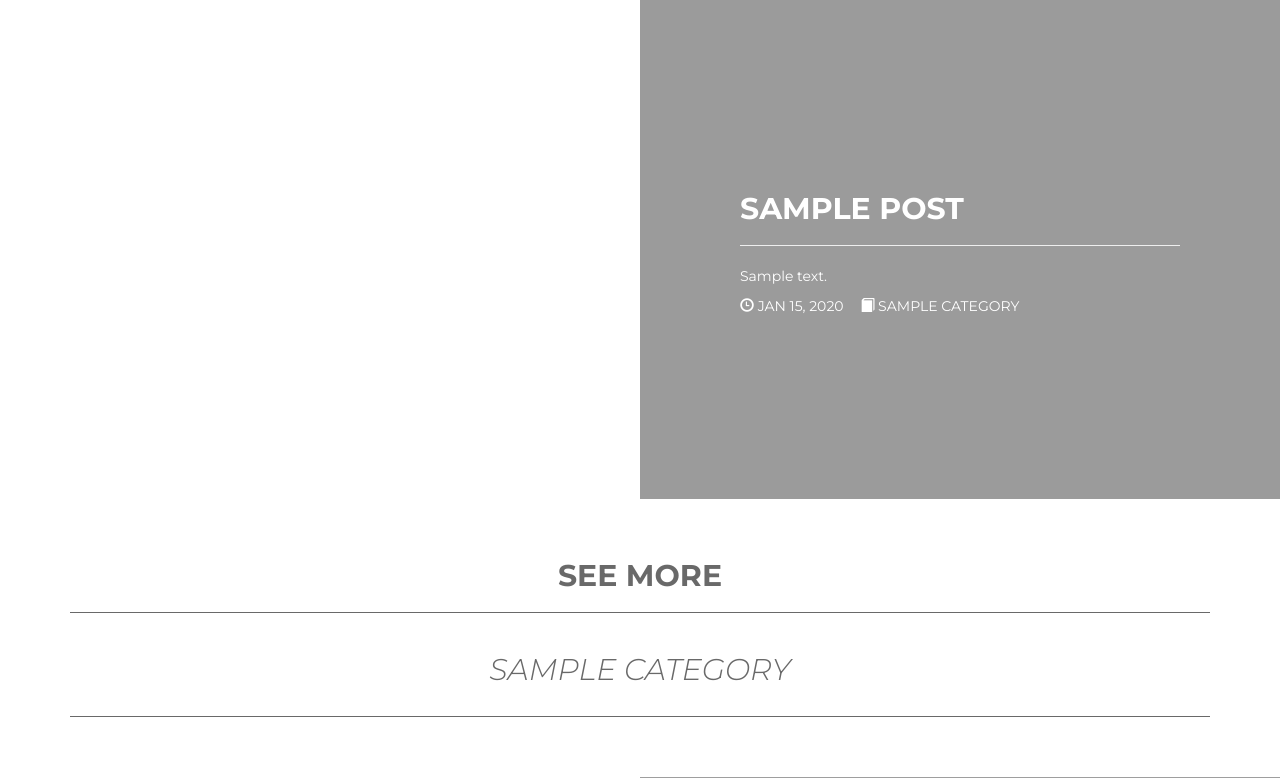
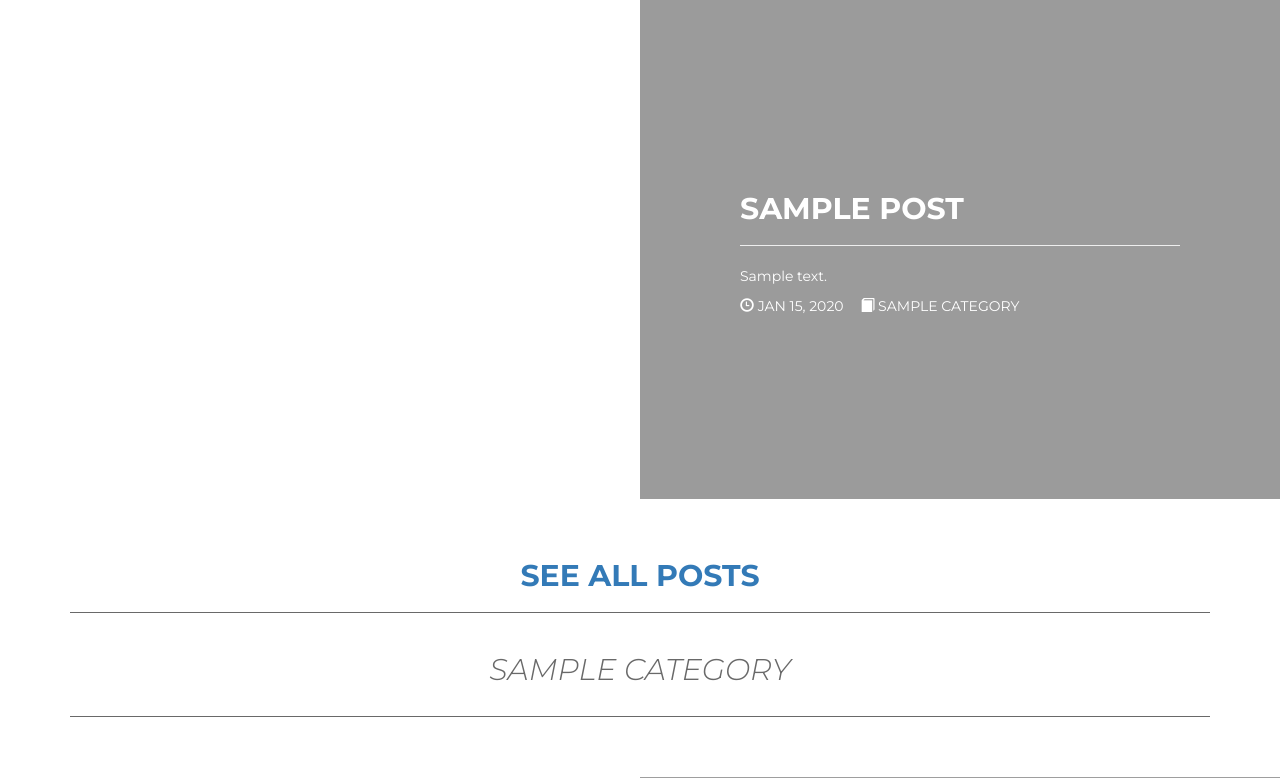
Before and after one commit to kchiv/kyle_blog, a Django app: page / in a window 1280 px wide. Shown: the part 73-851 px from the top of the page. Run offline with Django 3.2, Linux system fonts and the light colour scheme; tables that the repository leaves empty hold one stand-in row (values such as "Sample post"); some libraries are stand-ins or nearby versions; grey boxes are pictures that could not be loaded.

Commit message:
added link to all posts page

```diff
--- a/templates/home.html
+++ b/templates/home.html
@@ -121,7 +121,7 @@
 	<div class="container">
 		<div class="row">
 			<div class="col-md-12 text-center home-cat">
-				<h2>See More</h2>
+				<h2><a href="{% url 'posts:all_post_page' %}">See All Posts</a></h2>
 				<hr>
 					<div class="more-cat">
 						{% for cat in category_cont %}
```
